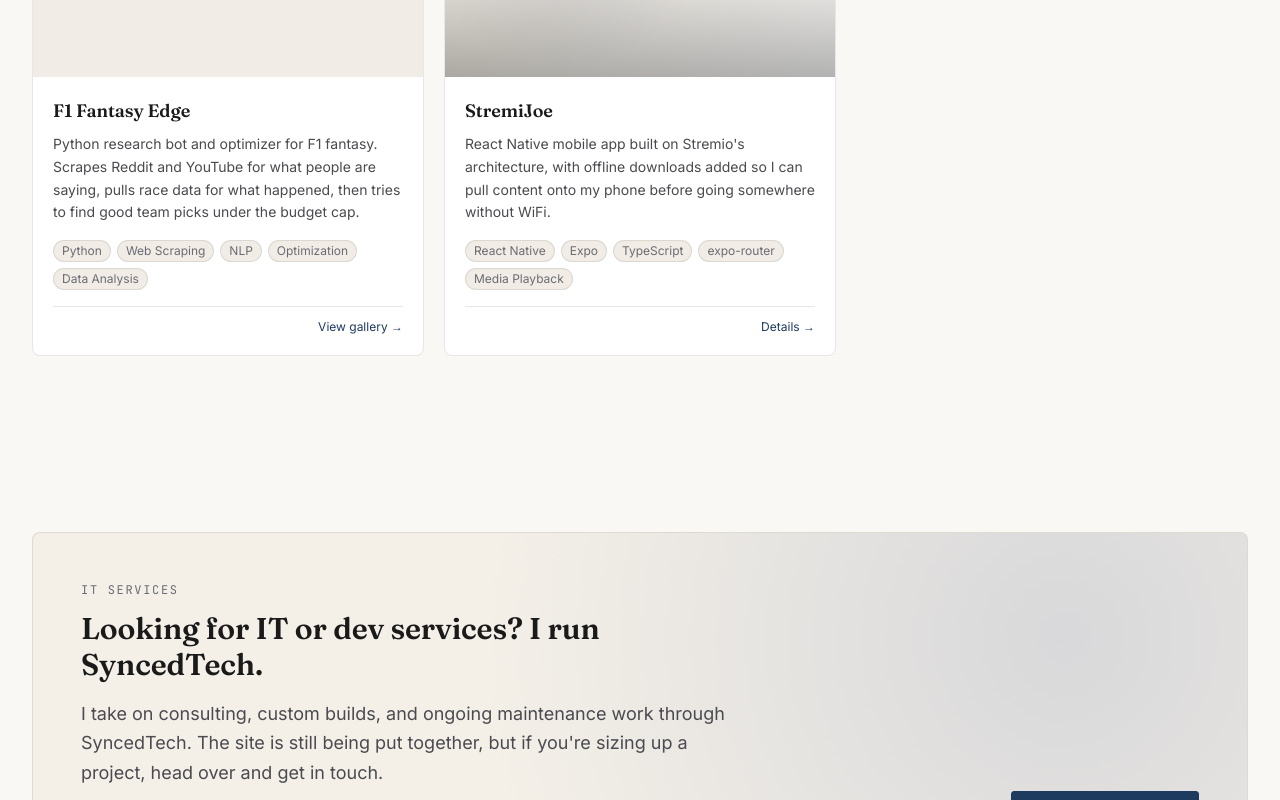
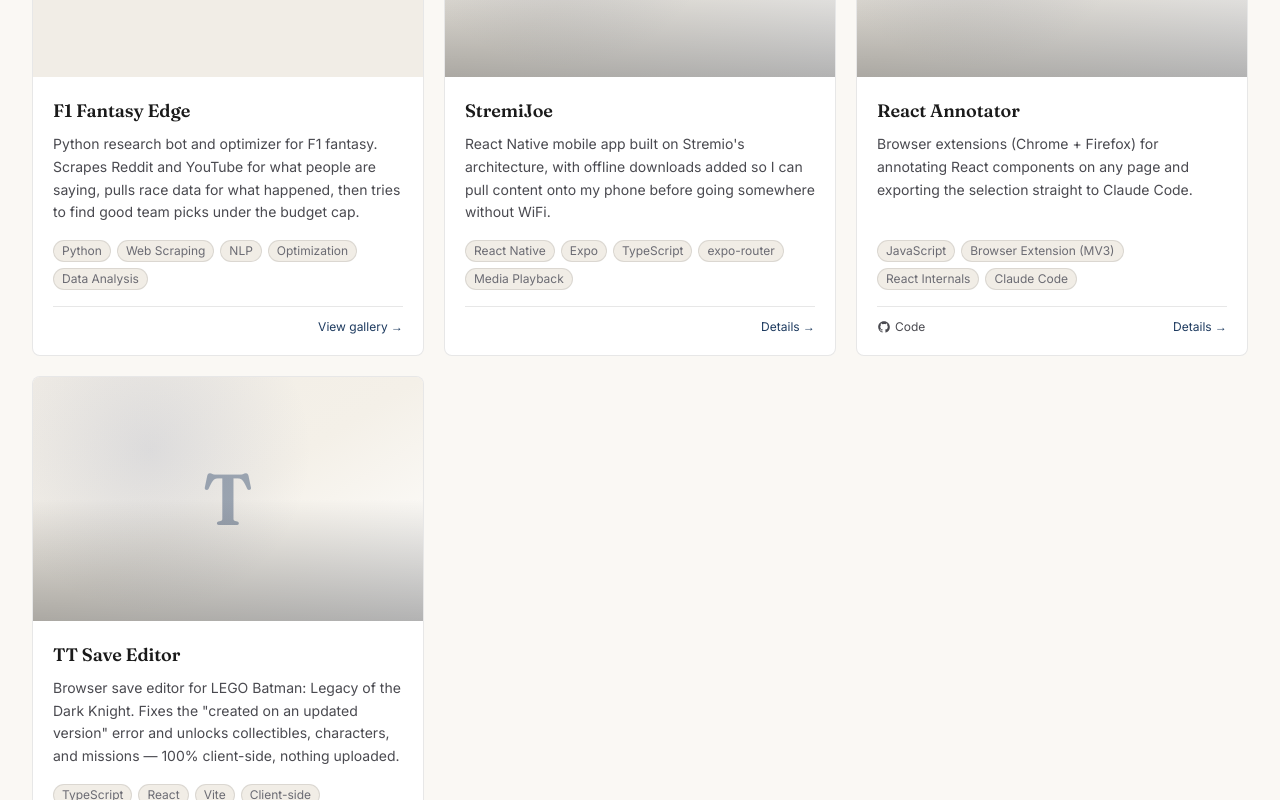
Before and after one commit to fisherjoey/portfolio-site, a React (Vite) app: page / in a window 1280 px wide. Shown: the part 4320-5120 px from the top of the page. Built offline with nearby package versions, Linux system fonts and the light colour scheme.

Commit message:
feat: add React Annotator + TT Save Editor; support secondary repo link

```diff
--- a/src/data/projects.ts
+++ b/src/data/projects.ts
@@ -12,6 +12,10 @@
   longDescription?: string
   tech: string[]
   github?: string
+  /** Optional second repo link (e.g. a Firefox build alongside a Chrome one). */
+  githubSecondary?: string
+  /** Label for the secondary repo link. Defaults to "Repo 2". */
+  githubSecondaryLabel?: string
   live?: string
   images?: ProjectImages
   featured: boolean
@@ -209,6 +213,31 @@
     tech: ['React Native', 'Expo', 'TypeScript', 'expo-router', 'Media Playback'],
     featured: false,
   },
+  {
+    title: 'React Annotator',
+    category: 'personal',
+    description:
+      'Browser extensions (Chrome + Firefox) for annotating React components on any page and exporting the selection straight to Claude Code.',
+    longDescription:
+      "Two browser extensions that let me point at any React component on a live page, annotate it, and hand the exact selection to Claude Code instead of describing it in prose. Walks the React fiber tree to resolve the component under the cursor, captures props/source location, and serializes a payload Claude can act on. Ships for both Chrome and Firefox.",
+    tech: ['JavaScript', 'Browser Extension (MV3)', 'React Internals', 'Claude Code'],
+    github: 'https://github.com/fisherjoey/react-annotator-chrome',
+    githubSecondary: 'https://github.com/fisherjoey/react-annotator-firefox',
+    githubSecondaryLabel: 'Firefox',
+    featured: false,
+  },
+  {
+    title: 'TT Save Editor',
+    category: 'personal',
+    description:
+      "Browser save editor for LEGO Batman: Legacy of the Dark Knight. Fixes the \"created on an updated version\" error and unlocks collectibles, characters, and missions — 100% client-side, nothing uploaded.",
+    longDescription:
+      "A fully client-side save editor for LEGO Batman: Legacy of the Dark Knight. Parses the binary save format in the browser so nothing ever leaves your machine, fixes the common \"created on an updated version\" load error, and lets you unlock collectibles and characters or edit progress directly. The interesting part is reverse-engineering the save layout and doing the byte-level edits safely in TypeScript.",
+    tech: ['TypeScript', 'React', 'Vite', 'Client-side', 'Binary parsing'],
+    github: 'https://github.com/fisherjoey/tt-save-editor',
+    live: 'https://tt-save-editor.vercel.app',
+    featured: false,
+  },
 ]
 
 export const projectsByCategory = (category: ProjectCategory): Project[] =>
```
